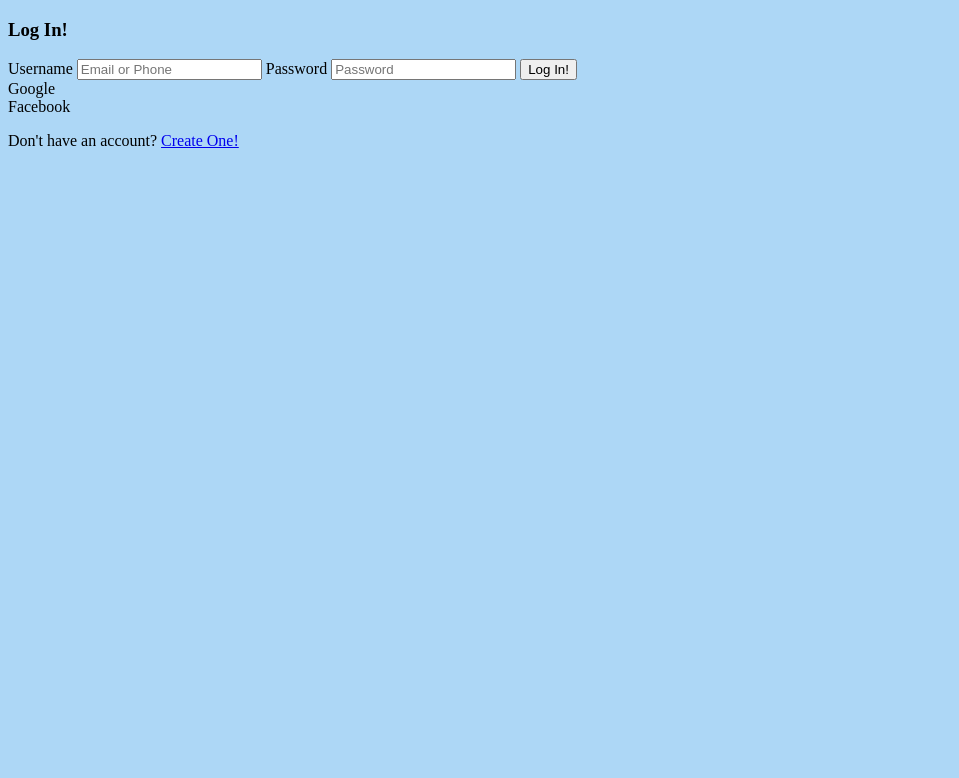
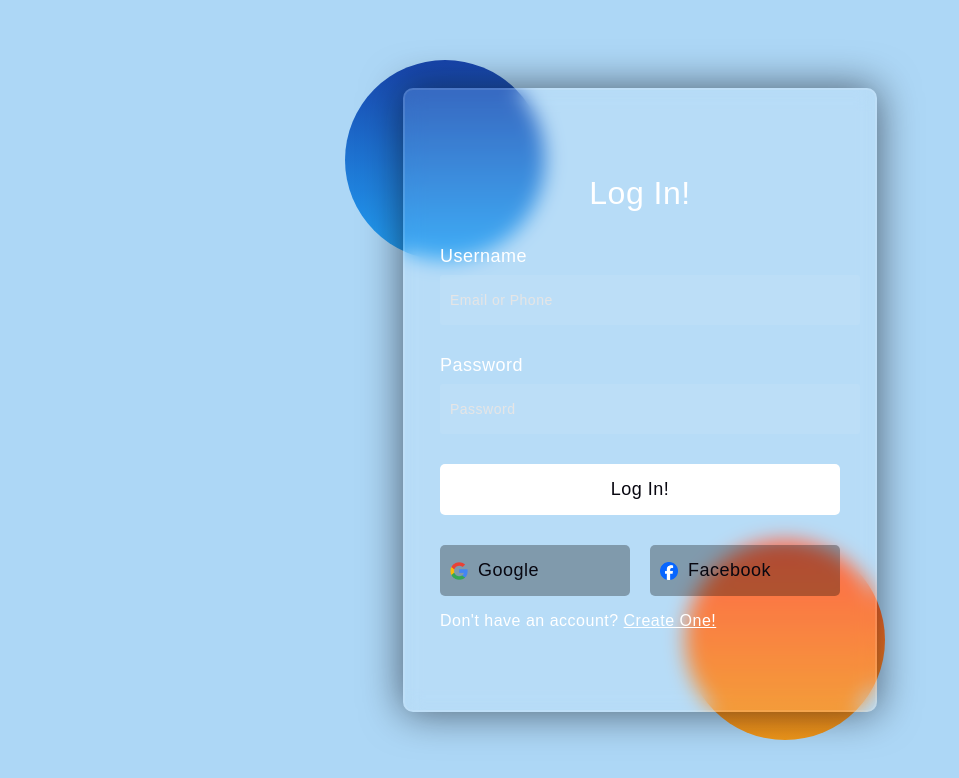
Before and after one commit to FabriLluvia/Linkr, a plain HTML site: page login.html in a window 1280 px wide. Shown: the whole page, without its empty margins (0-959 px from the left). Drawn offline with Linux system fonts and the light colour scheme.

Commit message:
Finish Log In screen

```diff
--- a/css/styles.css
+++ b/css/styles.css
@@ -10,7 +10,6 @@ body{
     background-size: cover;
 }
 
-
 .background{
     width: 430px;
     height: 520px;
@@ -18,7 +17,6 @@ body{
     transform: translate(-50%,-50%);
     left: 50%;
     top: 50%;
-    background-color: #ADD7F6;
 }
 
 .background .shape{
@@ -27,3 +25,112 @@ body{
     position: absolute;
     border-radius: 50%;
 }
+
+.shape:first-child{
+    background:linear-gradient(#1845ad, #23a2f6);
+    left: -80px;
+    top: -80px;
+}
+
+.shape:last-child{
+    background: linear-gradient(#ff512f, #f09819);
+    right: -30px;
+    bottom: -80px;
+}
+
+form{
+    height: 520px;
+    width: 400px;
+    background-color: rgba(255,255,255,0.13);
+    position: absolute;
+    transform: translate(-50%,-50%);
+    border-radius: 10px;
+    top: 50%;
+    left: 50%;
+    backdrop-filter: blur(10px);
+    border: 2px solid rgba(255,255,255,0.1);
+    padding: 50px 35px;
+    box-shadow: 0 0 40px rgba(8,8,16,0.6)
+}
+
+form *{
+    color: white;
+    font-family: "OpenSans-Regular", sans-serif;
+    letter-spacing: 0.5px;
+    outline: none;
+    border: none;
+}
+
+form h3{
+    font-size: 32px;
+    font-weight: 500;
+    line-height: 42px;
+    text-align: center;
+}
+
+form label{
+    display: block;
+    margin-top: 30px;
+    font-size: 18px;
+    font-weight: 500;
+}
+
+input {
+    display: block;
+    height: 50px;
+    width: 100%;
+    background-color: rgba(255,255,255,0.0713);
+    border-radius: 3px;
+    padding: 0 10px;
+    margin-top: 8px;
+    font-size: 14px;
+    font-weight: 300;
+}
+
+::placeholder{
+    color: #e5e5e5;
+}
+
+button{
+    margin-top: 30px;
+    width: 100%;
+    background-color: white;
+    padding: 15px 10px;
+    font-size: 18px;
+    font-weight: 500;
+    cursor: pointer;
+    color: #080710;
+    border-radius: 5px;
+}
+
+.go, .fb {
+    margin-top: 30px;
+    width: 100%;
+    background-color: rgba(0, 0, 0, 0.3);
+    padding: 15px 10px;
+    font-size: 18px;
+    font-weight: 500;
+    cursor: pointer;
+    color: #080710;
+    border-radius: 5px;
+    display: flex;
+    align-items: center;
+    gap: 10px;
+}
+
+.go img {
+    height: 18px;
+    width: auto;
+    vertical-align: middle;
+}
+
+.fb img {
+    height: 18px;
+    width: auto;
+    vertical-align: middle;
+}
+
+.social {
+    display: flex;
+    gap: 20px;
+}
--- a/login.html
+++ b/login.html
@@ -29,10 +29,10 @@
 
         <div class="social">
             <div class="go">
-                <i class="fab fa-google"></i>Google
+                <img src="images/google.png" alt="Google Logo">Google
             </div>
             <div class="fb">
-                <i class="fab fa-facebook"></i>Facebook
+                <img src="images/facebook.png" alt="Facebook Logo">Facebook
             </div>
         </div>
 
```
